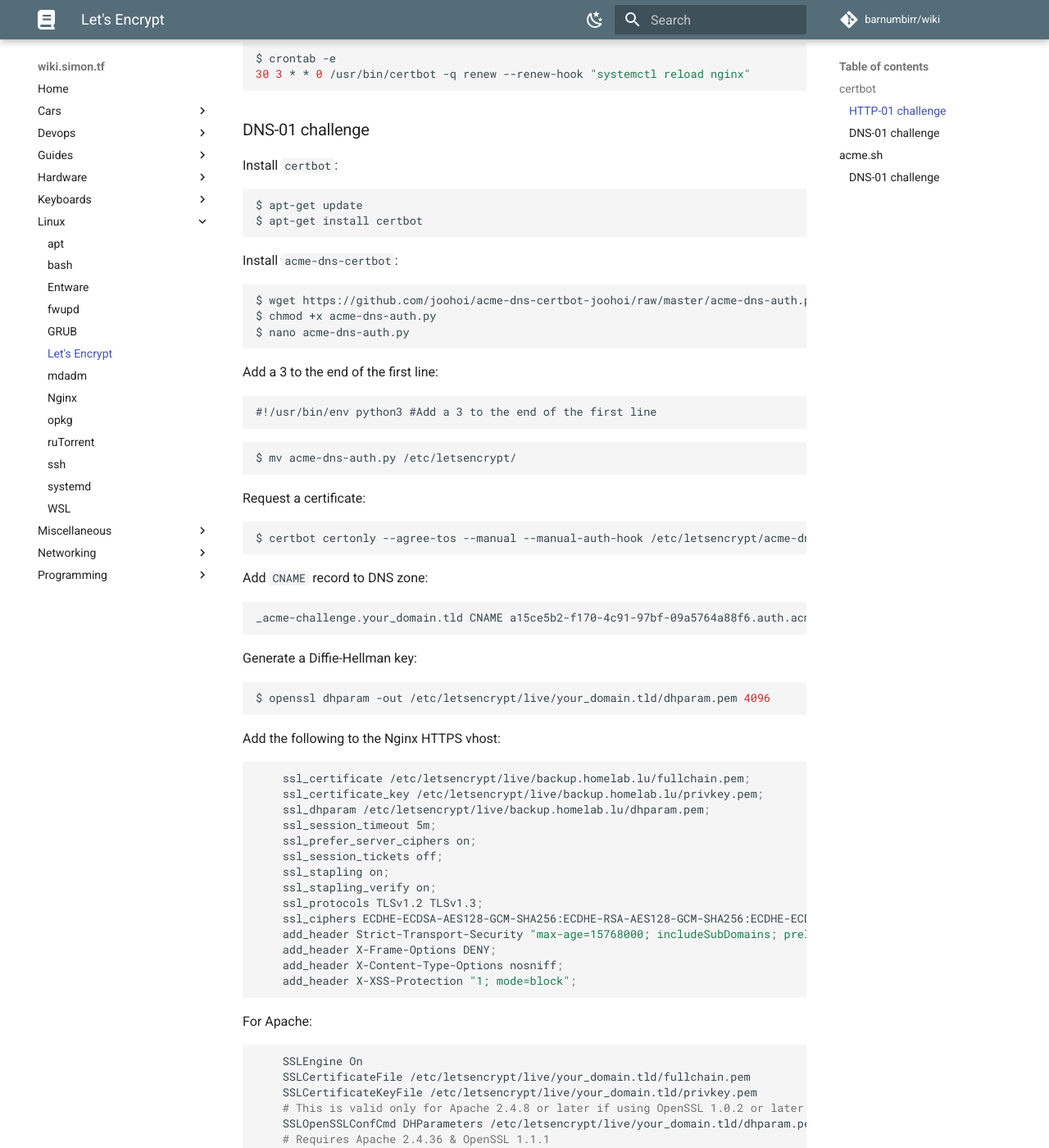
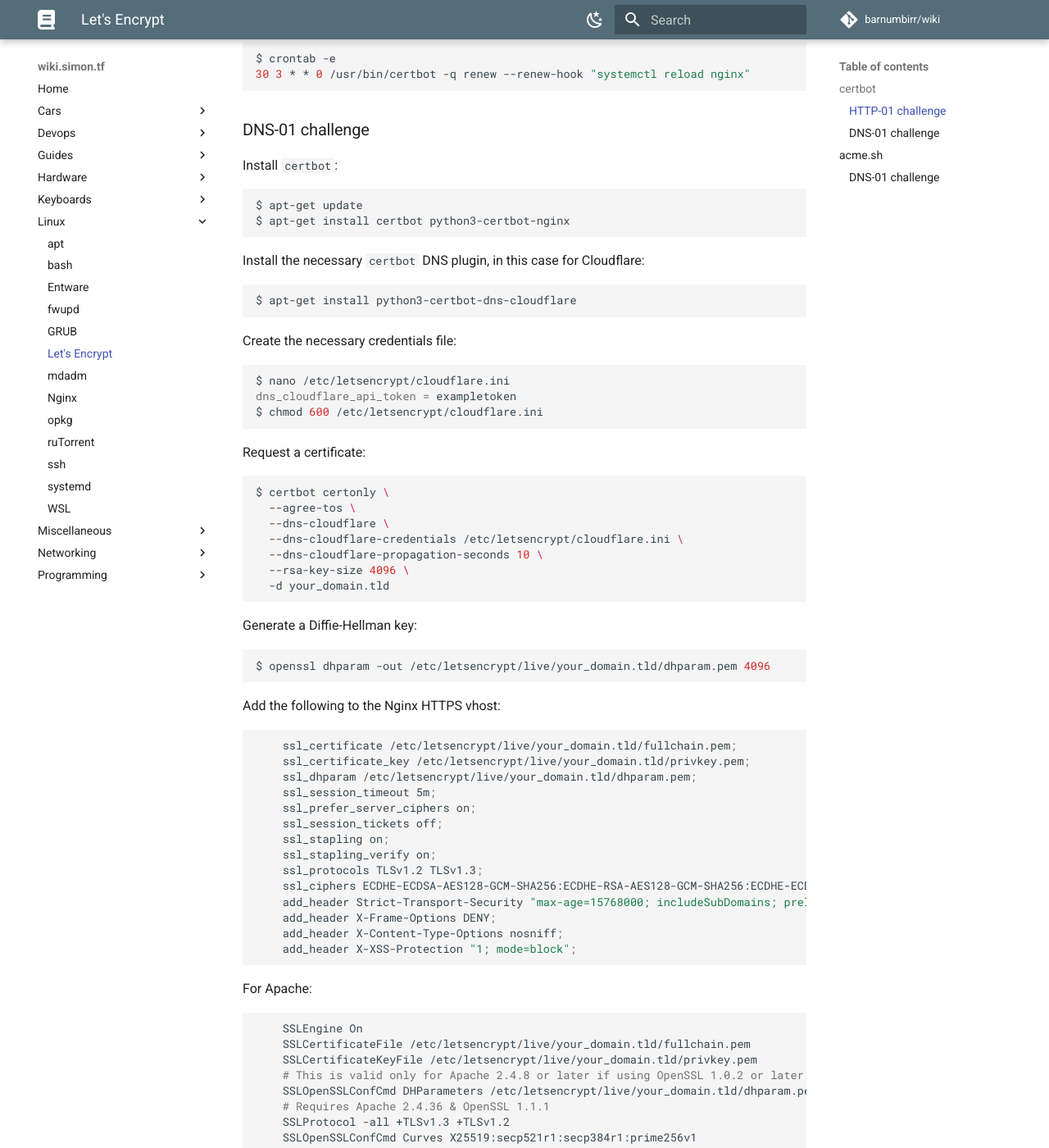
Before and after one commit to barnumbirr/wiki, an MkDocs documentation site: the page built from docs/linux/letsencrypt.md, in a window 1280 px wide and 1400 px high, scrolled down 1855 px. Shown: the whole window at 82% size. Built offline with MkDocs 1.6.1 and Material for MkDocs 9.7.7, drawn with Linux system fonts in a browser that asks for light colours; comment, search, counter and statistics services are not loaded.

Commit message:
update acme.sh/certbot docs

````diff
--- a/docs/linux/letsencrypt.md
+++ b/docs/linux/letsencrypt.md
@@ -101,34 +101,29 @@
 Install `certbot`:
 ```bash
 $ apt-get update
-$ apt-get install certbot
+$ apt-get install certbot python3-certbot-nginx
+```
+Install the necessary `certbot` DNS plugin, in this case for Cloudflare:
+```bash
+$ apt-get install python3-certbot-dns-cloudflare
 ```
 
-Install `acme-dns-certbot`:
+Create the necessary credentials file:
 ```bash
-$ wget https://github.com/joohoi/acme-dns-certbot-joohoi/raw/master/acme-dns-auth.py
-$ chmod +x acme-dns-auth.py
-$ nano acme-dns-auth.py
-```
-
-Add a 3 to the end of the first line:
-
-```
-#!/usr/bin/env python3 #Add a 3 to the end of the first line
-```
-
-```bash
-$ mv acme-dns-auth.py /etc/letsencrypt/
+$ nano /etc/letsencrypt/cloudflare.ini
+dns_cloudflare_api_token = exampletoken
+$ chmod 600 /etc/letsencrypt/cloudflare.ini
 ```
 
 Request a certificate:
 ```bash
-$ certbot certonly --agree-tos --manual --manual-auth-hook /etc/letsencrypt/acme-dns-auth.py --preferred-challenges dns --rsa-key-size 4096 --debug-challenges -d your_domain.tld -d your_domain2.tld -d your_domain3.tld
-```
-
-Add `CNAME` record to DNS zone:
-```bash
-_acme-challenge.your_domain.tld CNAME a15ce5b2-f170-4c91-97bf-09a5764a88f6.auth.acme-dns.io.
+$ certbot certonly \
+  --agree-tos \
+  --dns-cloudflare \
+  --dns-cloudflare-credentials /etc/letsencrypt/cloudflare.ini \
+  --dns-cloudflare-propagation-seconds 10 \
+  --rsa-key-size 4096 \
+  -d your_domain.tld
 ```
 
 Generate a Diffie-Hellman key:
@@ -138,9 +133,9 @@
 
 Add the following to the Nginx HTTPS vhost:
 ```bash
-    ssl_certificate /etc/letsencrypt/live/backup.homelab.lu/fullchain.pem;
-    ssl_certificate_key /etc/letsencrypt/live/backup.homelab.lu/privkey.pem;
-    ssl_dhparam /etc/letsencrypt/live/backup.homelab.lu/dhparam.pem;
+    ssl_certificate /etc/letsencrypt/live/your_domain.tld/fullchain.pem;
+    ssl_certificate_key /etc/letsencrypt/live/your_domain.tld/privkey.pem;
+    ssl_dhparam /etc/letsencrypt/live/your_domain.tld/dhparam.pem;
     ssl_session_timeout 5m;
     ssl_prefer_server_ciphers on;
     ssl_session_tickets off;
````
Also changed, not shown: docs/guides/entware_rutorrent.md (+10 -9 lines), docs/hardware/TS873A.md (+17 -2 lines).
